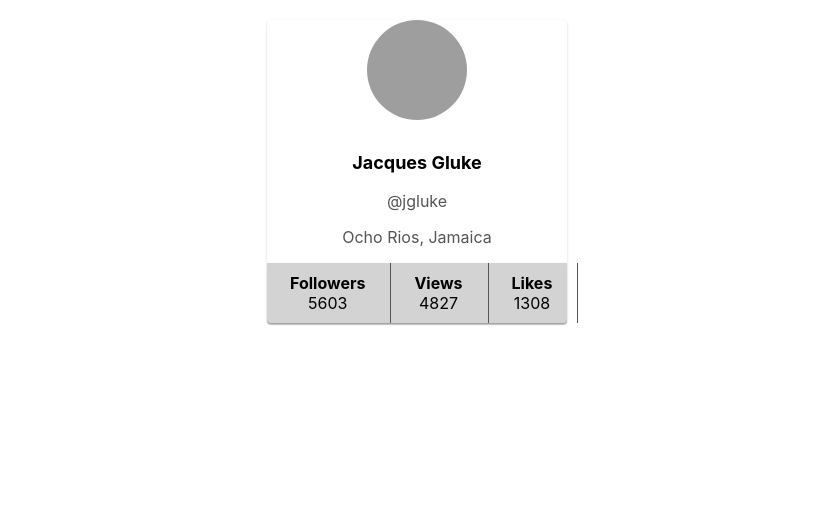
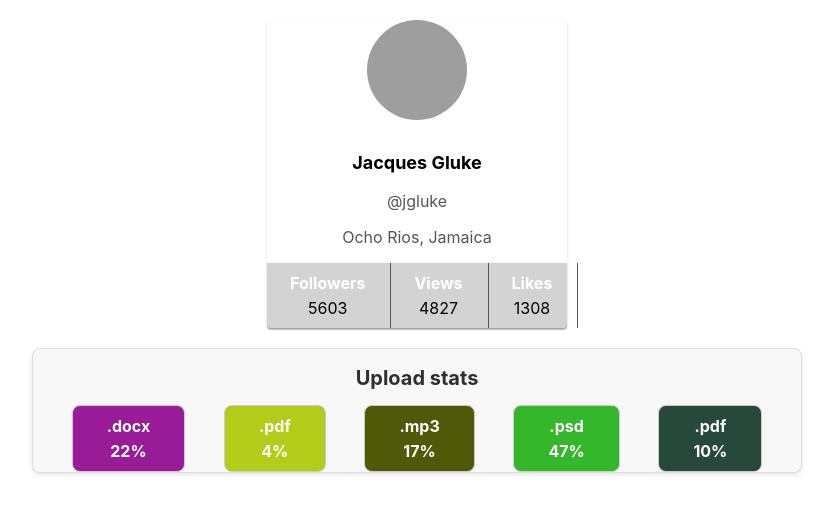
Before and after one commit to AlejaEJ/goit-react-hw-01-components, a React (Create React App) app: page / in a window 1280 px wide. Shown: the top 514 px of the page, without its empty margins (223-1056 px from the left). Built offline with nearby package versions, Linux system fonts and the light colour scheme; grey boxes are pictures that could not be loaded.

Commit message:
Second Excersice with styles

```diff
--- a/src/components/App.jsx
+++ b/src/components/App.jsx
@@ -1,5 +1,8 @@
 import Profile from "./Profile";
 import user from "./json/user.json";
+
+import Statistics from "./Statistics";
+import data from "./json/data.json";
 
 export const App = () => {
   return (
@@ -11,6 +14,9 @@ export const App = () => {
         avatar={user.avatar}
         stats={user.stats}
       />
+      <Statistics
+        title="Upload stats" stats={data}
+      />
     </div>
   );
 };
--- /dev/null
+++ b/src/components/Statistics.jsx
@@ -0,0 +1,25 @@
+const Statistics = ({
+    title,
+    stats,
+}) => {
+    const generateRandomColor = () => {
+        return `#${Math.floor(Math.random()*16777215).toString(16)}`;
+      };
+
+    return (
+        <section className="statistics">
+            {title && <h2 className="title">{title}</h2>}
+
+            <ul className="stat-list">
+                {stats.map(stat => (
+                    <li key={stat.id} className="item" style={{ backgroundColor: generateRandomColor() }}>
+                        <span className="label">{stat.label}</span>
+                        <span className="percentage">{stat.percentage}%</span>
+                    </li>
+                ))}
+            </ul>
+        </section>
+    );
+};
+
+export default Statistics;
--- /dev/null
+++ b/src/components/json/data.json
@@ -0,0 +1,7 @@
+[
+  { "id": "id-1", "label": ".docx", "percentage": 22 },
+  { "id": "id-2", "label": ".pdf", "percentage": 4 },
+  { "id": "id-3", "label": ".mp3", "percentage": 17 },
+  { "id": "id-4", "label": ".psd", "percentage": 47 },
+  { "id": "id-5", "label": ".pdf", "percentage": 10 }
+]
--- a/src/index.css
+++ b/src/index.css
@@ -73,3 +73,48 @@ code {
 .quantity {
   font-size: 16px;
 }
+
+.statistics {
+  margin: auto;
+  width: 60%;
+  border: 1px solid #ddd;
+  border-radius: 8px;
+  background-color: #f8f8f8;
+  box-shadow: 0 2px 4px rgba(0, 0, 0, 0.1);
+}
+
+.title {
+  font-size: 20px;
+  color: #302e2e;
+  margin-bottom: 15px;
+  text-align: center;
+}
+
+.stat-list {
+  display: flex;
+  justify-content: space-evenly;
+  list-style: none;
+  padding: 0;
+  margin: 0;
+}
+
+.item {
+  display: flex;
+  flex-direction: column;
+  text-align: center;
+  border: 1px solid #ccc;
+  padding: 10px 34px 10px 34px;
+  border-radius: 8px;
+}
+
+.label {
+  font-size: 16px;
+  margin-bottom: 5px;
+  color: #fff;
+}
+
+.percentage {
+  font-size: 16px;
+  font-weight: bold;
+  color: #fff; /* Color azul para el porcentaje */
+}
```
